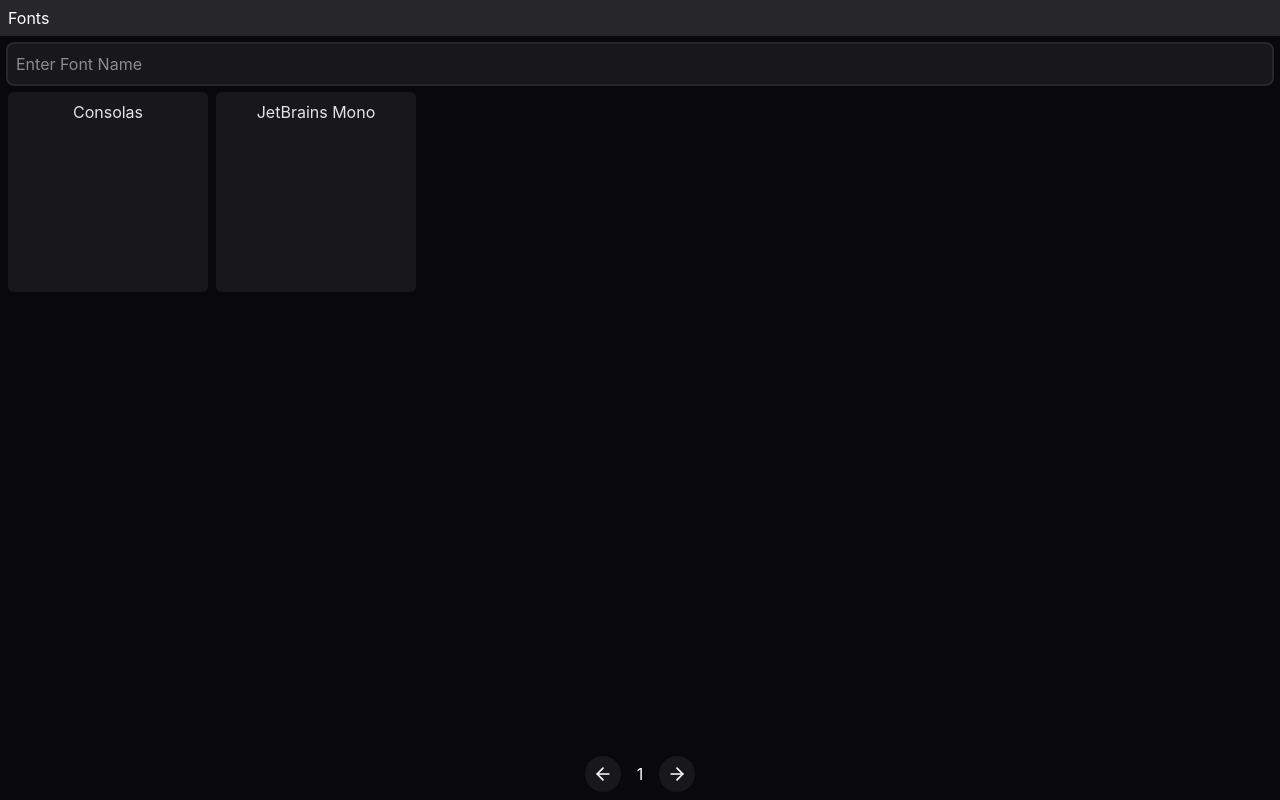
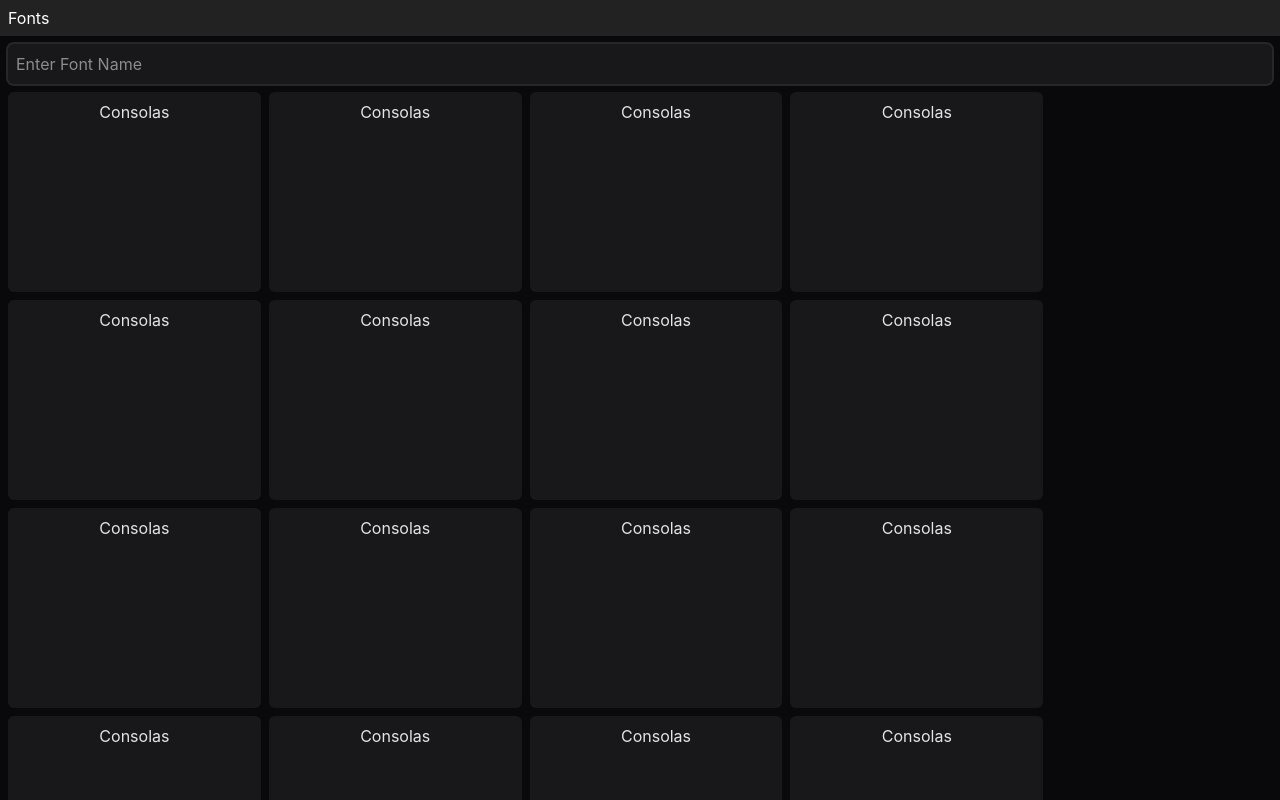
Before and after one commit to m-chen-dev/vscode-font-switcher, a React (Vite) app: page / in a window 1280 px wide. Shown: the top 800 px of the page. Built offline with nearby package versions, Linux system fonts and the light colour scheme.

Commit message:
Changed architecture from pagination to one page with scrollbars; 2d arrays overcomplicated things

```diff
--- /dev/null
+++ b/electron.js
@@ -0,0 +1,38 @@
+// electron.js
+const { app, BrowserWindow } = require('electron');
+const path = require('path');
+
+let mainWindow;
+
+function createWindow() {
+  mainWindow = new BrowserWindow({
+    width: 1020,
+    height: 750,
+    webPreferences: {
+      nodeIntegration: false,    // Set to false for security
+      contextIsolation: true,     // Protects your application
+      preload: path.join(__dirname, 'preload.js') // Optional: For Node APIs
+    }
+  });
+
+  // If in development, load the localhost server; otherwise, load local build files
+  const startUrl = app.isPackaged
+    ? `file://${path.join(__dirname, 'build/index.html')}` // Change 'build' to 'dist' if using Vite
+    : 'http://localhost:3000';                              // Change port to 5173 if using Vite
+
+  mainWindow.loadURL(startUrl);
+
+  mainWindow.on('closed', () => {
+    mainWindow = null;
+  });
+}
+
+app.whenReady().then(createWindow);
+
+app.on('window-all-closed', () => {
+  if (process.platform !== 'darwin') app.quit();
+});
+
+app.on('activate', () => {
+  if (mainWindow === null) createWindow();
+});
--- a/src/App.tsx
+++ b/src/App.tsx
@@ -1,10 +1,10 @@
-import React, { useEffect, useId, useState, useRef, forwardRef } from "react";
-import { ArrowLeft, ArrowRight, ChevronRight, X } from "react-feather";
+import React, { useId, useState, useRef, forwardRef } from "react";
+import { ChevronRight, X } from "react-feather";
 
 type Font = {
     name: string;
     thumbnail?: string;
-    styles: FontStyle[][];
+    styles: FontStyle[];
 };
 
 type FontStyle = {
@@ -15,9 +15,8 @@
     italics?: boolean;
 };
 
-const NUM_FONTS_PER_PAGE = 6;
 
-function _loadFontStyles(name: string): FontStyle[] {
+function loadFontStyles(name: string): FontStyle[] {
     name = name.toLowerCase();
     switch (name) {
         case "consolas":
@@ -46,17 +45,152 @@
     }
 }
 
-function loadFontStyles(name: string): FontStyle[][] {
-    const styles = _loadFontStyles(name);
-    const pages = [];
-    for (let i = 0; i < styles.length; i += NUM_FONTS_PER_PAGE) {
-        pages.push(styles.slice(i, i + NUM_FONTS_PER_PAGE));
-    }
-    return pages;
-}
-
-function _loadFonts(): Font[] {
+function loadFonts(): Font[] {
     return [
+        {
+            name: "Consolas",
+            styles: loadFontStyles("consolas"),
+        },
+        {
+            name: "Consolas",
+            styles: loadFontStyles("consolas"),
+        },
+        {
+            name: "Consolas",
+            styles: loadFontStyles("consolas"),
+        },
+        {
+            name: "Consolas",
+            styles: loadFontStyles("consolas"),
+        },
+        {
+            name: "Consolas",
+            styles: loadFontStyles("consolas"),
+        },
+        {
+            name: "Consolas",
+            styles: loadFontStyles("consolas"),
+        },
+        {
+            name: "Consolas",
+            styles: loadFontStyles("consolas"),
+        },
+        {
+            name: "Consolas",
+            styles: loadFontStyles("consolas"),
+        },
+        {
+            name: "Consolas",
+            styles: loadFontStyles("consolas"),
+        },
+        {
+            name: "Consolas",
+            styles: loadFontStyles("consolas"),
+        },
+        {
+            name: "Consolas",
+            styles: loadFontStyles("consolas"),
+        },
+        {
+            name: "Consolas",
+            styles: loadFontStyles("consolas"),
+        },
+        {
+            name: "Consolas",
+            styles: loadFontStyles("consolas"),
+        },
+        {
+            name: "Consolas",
+            styles: loadFontStyles("consolas"),
+        },
+        {
+            name: "Consolas",
+            styles: loadFontStyles("consolas"),
+        },
+        {
+            name: "Consolas",
+            styles: loadFontStyles("consolas"),
+        },
+        {
+            name: "Consolas",
+            styles: loadFontStyles("consolas"),
+        },
+        {
+            name: "Consolas",
+            styles: loadFontStyles("consolas"),
+        },
+        {
+            name: "Consolas",
+            styles: loadFontStyles("consolas"),
+        },
+        {
+            name: "Consolas",
+            styles: loadFontStyles("consolas"),
+        },
+        {
+            name: "Consolas",
+            styles: loadFontStyles("consolas"),
+        },
+        {
+            name: "Consolas",
+            styles: loadFontStyles("consolas"),
+        },
+        {
+            name: "Consolas",
+            styles: loadFontStyles("consolas"),
+        },
+        {
+            name: "Consolas",
+            styles: loadFontStyles("consolas"),
+        },
+        {
+            name: "Consolas",
+            styles: loadFontStyles("consolas"),
+        },
+        {
+            name: "Consolas",
+            styles: loadFontStyles("consolas"),
+        },
+        {
+            name: "Consolas",
+            styles: loadFontStyles("consolas"),
+        },
+        {
+            name: "Consolas",
+            styles: loadFontStyles("consolas"),
+        },
+        {
+            name: "Consolas",
+            styles: loadFontStyles("consolas"),
+        },
+        {
+            name: "Consolas",
+            styles: loadFontStyles("consolas"),
+        },
+        {
+            name: "Consolas",
+            styles: loadFontStyles("consolas"),
+        },
+        {
+            name: "Consolas",
+            styles: loadFontStyles("consolas"),
+        },
+        {
+            name: "Consolas",
+            styles: loadFontStyles("consolas"),
+        },
+        {
+            name: "Consolas",
+            styles: loadFontStyles("consolas"),
+        },
+        {
+            name: "Consolas",
+            styles: loadFontStyles("consolas"),
+        },
+        {
+            name: "Consolas",
+            styles: loadFontStyles("consolas"),
+        },
         {
             name: "Consolas",
             styles: loadFontStyles("consolas"),
@@ -68,16 +202,6 @@
     ];
 }
 
-function loadFonts(): Font[][] {
-    const loaded = _loadFonts();
-    const pages: Font[][] = [];
-    for (let i = 0; i < loaded.length; i += NUM_FONTS_PER_PAGE) {
-        pages.push(loaded.slice(i, i + NUM_FONTS_PER_PAGE));
-    }
-
-    return pages;
-}
-
 type FontViewerProps = {
     fonts: Font[] | FontStyle[];
     onClick: React.MouseEventHandler<HTMLButtonElement>;
@@ -85,8 +209,9 @@
 const FontViewer = ({ fonts, onClick }: FontViewerProps) => {
     return (
         <div
-            className="flex-1 grid gap-2 max-sm:justify-center
-      grid-cols-[repeat(auto-fit,200px)] auto-rows-[200px]"
+            className="flex-1 overflow-y-auto grid gap-2
+            grid-cols-[repeat(auto-fit,25%)]
+      md:grid-cols-[repeat(auto-fit,20%)] auto-rows-[200px]"
         >
             {fonts.map((font, key) => {
                 return (
@@ -106,7 +231,7 @@
 };
 
 type MainFontInterfaceProps = {
-    fonts: Font[] | FontStyle[] | null;
+    fonts: Font[] | FontStyle[];
     search: string;
     activeFontName: string | null;
     onFontItemClick: (name: string) => void;
@@ -147,33 +272,13 @@
     );
 };
 
-type ArrowButtonProps = {
-    side: "Left" | "Right";
-    onClick: React.MouseEventHandler<HTMLButtonElement>;
-};
-const ArrowButton = ({ side, onClick }: ArrowButtonProps) => {
-    return (
-        <button
-            className="flex p-2 justify-center items-center rounded-full cursor-pointer
-            hover:bg-zinc-800 bg-zinc-900"
-            onClick={onClick}
-        >
-            {side === "Left" ? (
-                <ArrowLeft className="size-5" />
-            ) : (
-                <ArrowRight className="size-5" />
-            )}
-        </button>
-    );
-};
-
 type NavigatorProps = {
     activeFontName: string | null;
     onExit: React.MouseEventHandler<HTMLButtonElement>;
 };
 const Navigator = ({ activeFontName, onExit }: NavigatorProps) => {
     return (
-        <div className="bg-zinc-800 flex p-0.5 items-center">
+        <div className="bg-[oklch(25%_0_0)] flex p-0.5 items-center sticky top-0">
             <div className="flex items-center gap-0.5">
                 <button
                     onClick={onExit}
@@ -206,7 +311,9 @@
         const id = useId();
 
         return (
-            <div className="flex items-center rounded-md ring-2 ring-zinc-800 bg-zinc-900 focus-within:ring-zinc-400">
+            <div className="flex
+            sticky top-10
+            items-center rounded-md ring-2 ring-zinc-800 bg-zinc-900 focus-within:ring-zinc-400">
                 <input
                     placeholder="Enter Font Name"
                     className="flex-1 p-2 [&::-webkit-search-cancel-button]:appearance-none
@@ -231,90 +338,32 @@
     },
 );
 
+const loadedFonts = loadFonts();
+
 const App = () => {
-    const [fonts, setFonts] = useState<Font[][] | null>(null);
-    const [pageIndex, setPageIndex] = useState(0);
+    const [fonts, setFonts] = useState<Font[] | FontStyle[]>(loadedFonts);
     const [search, setSearch] = useState("");
     const [activeFontName, setActiveFontName] = useState<string | null>(null);
     const searchRef = useRef<HTMLInputElement | null>(null);
 
-    useEffect(() => {
-        const load = () => {
-            const fontData = loadFonts();
-            setFonts(fontData);
-        };
-
-        load();
-    }, []);
-
-    const onGoBack = () => {
-        if (!fonts) return;
-        setPageIndex((prev) => {
-            if (activeFontName) {
-                const font = fonts[prev].find(
-                    (font) => font.name === activeFontName,
-                );
-                if (!font) {
-                    return 0;
-                }
-
-                return prev > 0 ? prev - 1 : font.styles.length - 1;
-            }
-
-            return prev > 0 ? prev - 1 : fonts.length - 1;
-        });
-    };
-
-    const onGoForward = () => {
-        if (!fonts) return;
-        setPageIndex((prev) => {
-            if (activeFontName) {
-                const font = fonts[prev].find(
-                    (font) => font.name === activeFontName,
-                );
-                if (!font) {
-                    return 0;
-                }
-
-                return prev < font.styles.length - 1 ? prev + 1 : 0;
-            }
-
-            return prev < fonts.length - 1 ? prev + 1 : 0;
-        });
-    };
-
     const onFontItemClick = (name: string) => {
         console.log(name);
         setActiveFontName(name);
+        setFonts(prev => {
+            const data = (prev as Font[]).find(f => f.name === name)!;
+            return data.styles;
+        })
         setSearch("");
     };
 
     const onExit = () => {
         setActiveFontName(null);
         setSearch("");
+        setFonts(loadedFonts);
     };
 
     const onVariantClick = () => {
         console.log("variant clicked");
-    };
-
-    const getFonts = () => {
-        if (!fonts) {
-            return null;
-        }
-
-        if (activeFontName) {
-            const font = fonts[pageIndex].find(
-                (font) => font.name === activeFontName,
-            );
-            if (!font) {
-                return null;
-            }
-
-            return font.styles[pageIndex];
-        }
-
-        return fonts[pageIndex];
     };
 
     const onClear = () => {
@@ -327,7 +376,7 @@
     };
 
     return (
-        <div className="h-screen flex flex-col bg-zinc-950 text-white">
+        <div className="min-h-screen flex flex-col bg-zinc-950 text-white">
             <Navigator activeFontName={activeFontName} onExit={onExit} />
             <div className="flex p-2 flex-col flex-1 gap-2">
                 <Search
@@ -341,16 +390,9 @@
                     activeFontName={activeFontName}
                     onFontItemClick={onFontItemClick}
                     onVariantClick={onVariantClick}
-                    fonts={getFonts()}
+                    fonts={fonts}
                 />
             </div>
-            {fonts?.[pageIndex] && (
-                <div className="flex justify-center items-center gap-4 p-2">
-                    <ArrowButton onClick={onGoBack} side="Left" />
-                    <p>{pageIndex + 1}</p>
-                    <ArrowButton onClick={onGoForward} side="Right" />
-                </div>
-            )}
         </div>
     );
 };
```
Also changed, not shown: package.json (+6 -1 lines), 1 other file (tests, documents, lock files or other folders).
